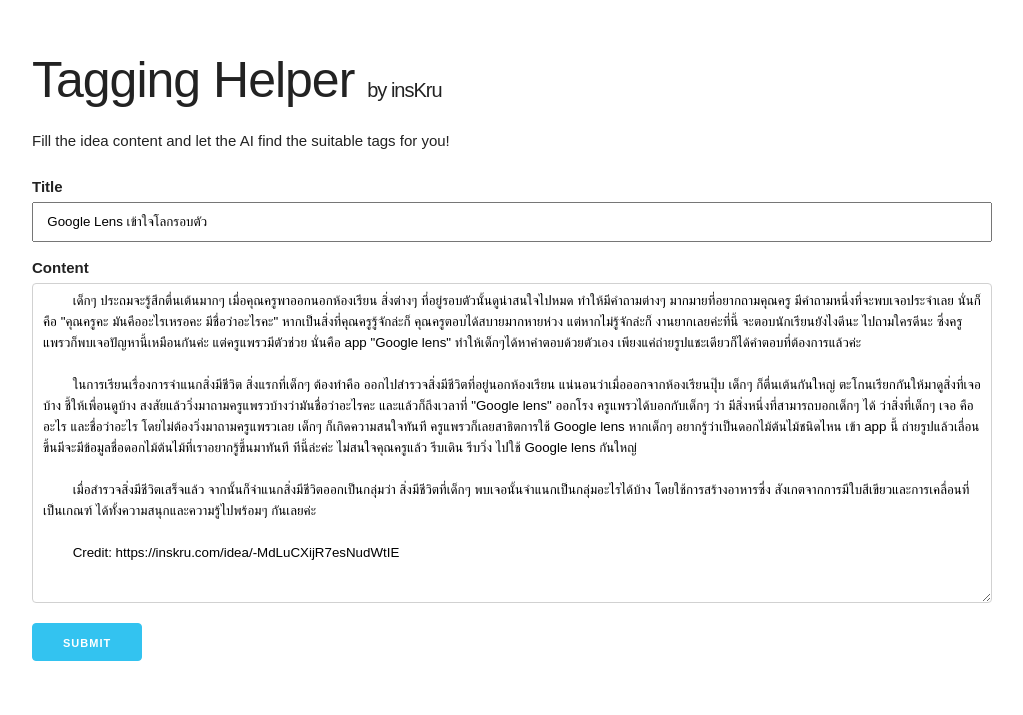
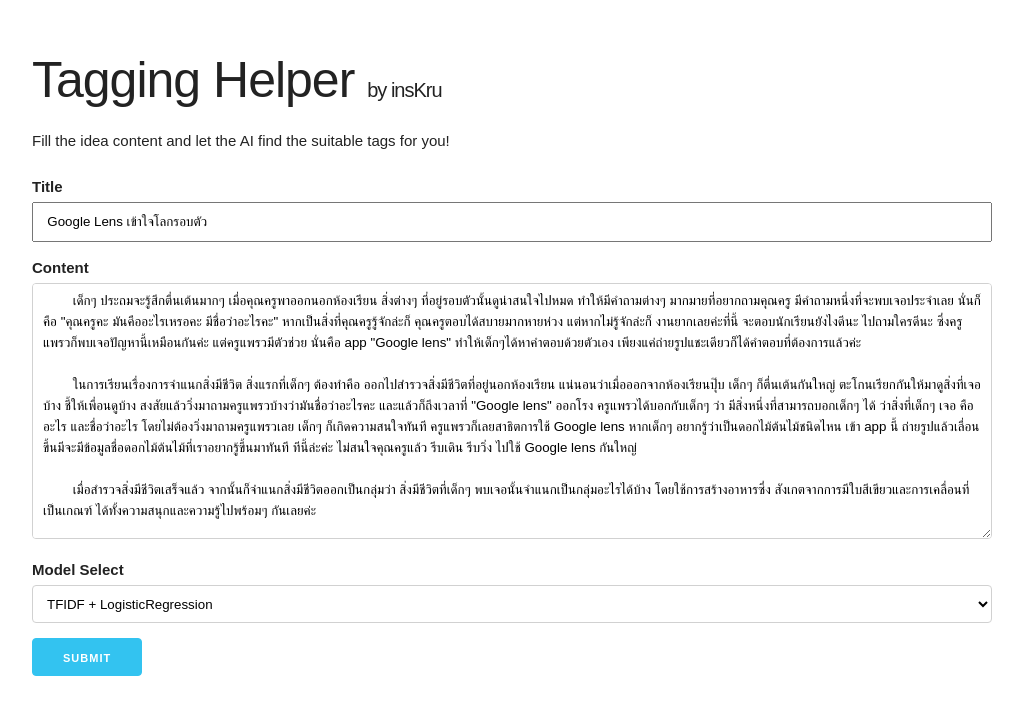
Before and after one commit to nisaruj/inskru-tagging-helper, a Flask app: page / in a window 1280 px wide. Shown: the top 715 px of the page, without its empty margins (128-1151 px from the left). Run offline with Flask 2, Linux system fonts and the light colour scheme; parts of the project's set-up code (start-up, migrations or seed data) failed here and were passed over; some web fonts are replaced.

Commit message:
Format code

```diff
--- a/templates/index.html
+++ b/templates/index.html
@@ -4,7 +4,9 @@
 <head>
     <meta charset="UTF-8" />
     <meta name="viewport" content="width=device-width, initial-scale=1.0" />
-    <link rel="stylesheet" href="https://cdnjs.cloudflare.com/ajax/libs/skeleton/2.0.4/skeleton.min.css" integrity="sha512-EZLkOqwILORob+p0BXZc+Vm3RgJBOe1Iq/0fiI7r/wJgzOFZMlsqTa29UEl6v6U6gsV4uIpsNZoV32YZqrCRCQ==" crossorigin="anonymous" referrerpolicy="no-referrer" />
+    <link rel="stylesheet" href="https://cdnjs.cloudflare.com/ajax/libs/skeleton/2.0.4/skeleton.min.css"
+        integrity="sha512-EZLkOqwILORob+p0BXZc+Vm3RgJBOe1Iq/0fiI7r/wJgzOFZMlsqTa29UEl6v6U6gsV4uIpsNZoV32YZqrCRCQ=="
+        crossorigin="anonymous" referrerpolicy="no-referrer" />
     <link rel="preconnect" href="https://fonts.googleapis.com">
     <link rel="preconnect" href="https://fonts.gstatic.com" crossorigin>
     <link href="https://fonts.googleapis.com/css2?family=Bai+Jamjuree&display=swap" rel="stylesheet">
@@ -22,7 +24,7 @@
     }
 
     textarea {
-        height: 40vh;
+        height: 32vh;
     }
 
     input {
@@ -64,6 +66,10 @@
         Credit: https://inskru.com/idea/-MdLuCXijR7esNudWtIE
             </textarea>
         </div>
+        <label for="model">Model Select</label>
+        <select class="u-full-width" id="model">
+            <option value="tfidf_lr">TFIDF + LogisticRegression</option>
+        </select>
         <script>
             function sendRequest() {
                 const title = document.getElementById("sampleTitle").value
@@ -72,9 +78,9 @@
 
                 xmlhttp.open("POST", "/api/getTags")
                 xmlhttp.setRequestHeader("Content-Type", "application/json")
-                xmlhttp.send(JSON.stringify({title, content}))
+                xmlhttp.send(JSON.stringify({ title, content }))
 
-                xmlhttp.onreadystatechange = function() {
+                xmlhttp.onreadystatechange = function () {
                     if (xmlhttp.readyState == XMLHttpRequest.DONE) {
                         const result = JSON.parse(xmlhttp.responseText)
                         let tags = ''
@@ -95,4 +101,5 @@
         </div>
     </div>
 </body>
+
 </html>
```
